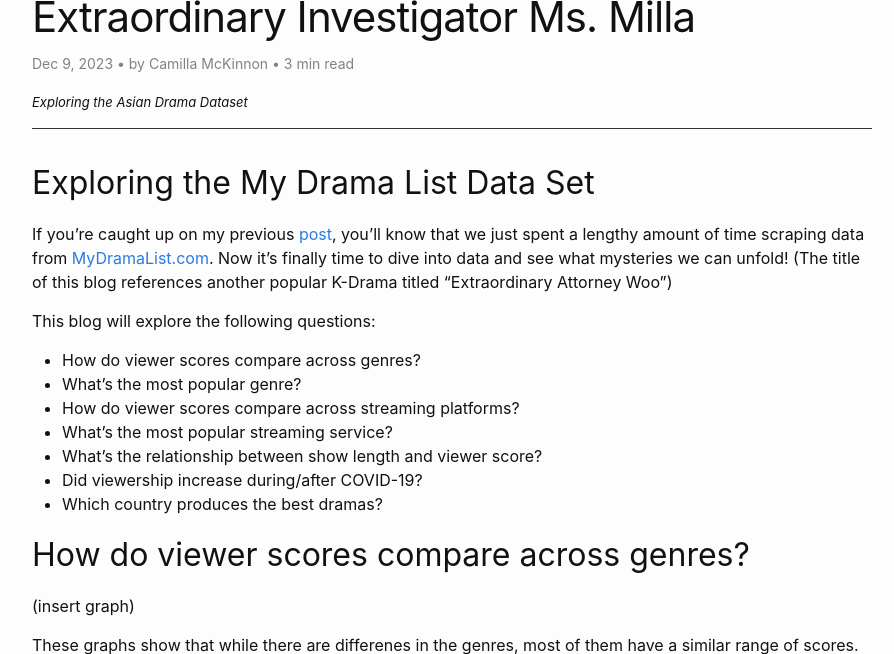
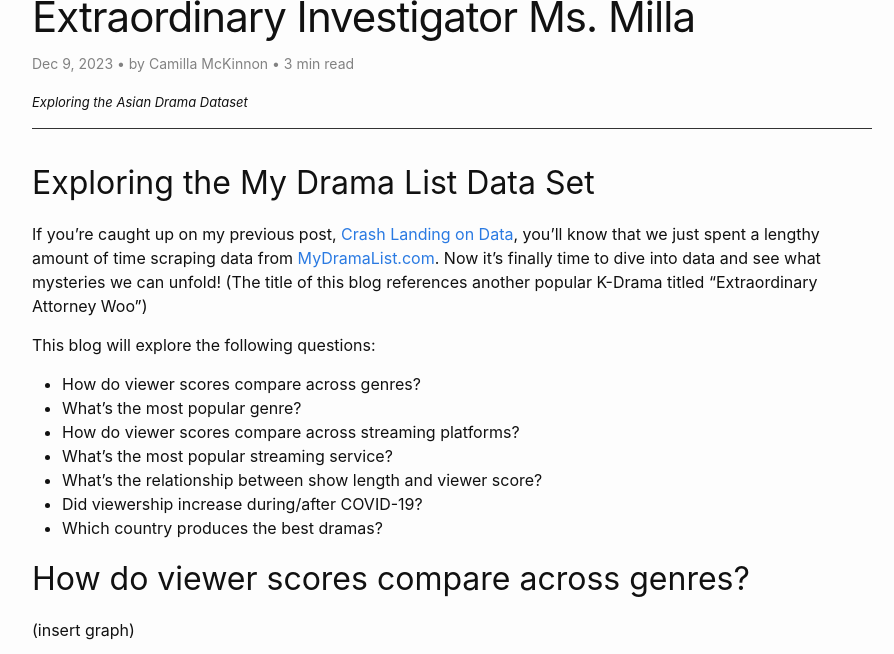
Before and after one commit to camilla47/camilla47.github.io, a Jekyll site: the page built from _posts/2023-12-09-eda.md, in a window 1280 px wide and 900 px high, cut to the strip 246-900 px from the top of the window. Shown: the whole strip, without its empty margins (188-1082 px from the left). Built offline with Jekyll 4.4.1, drawn with Linux system fonts in a browser that asks for light colours; comment, search, counter and statistics services are not loaded.

Commit message:
editing post reference

```diff
--- a/_posts/2023-12-09-eda.md
+++ b/_posts/2023-12-09-eda.md
@@ -8,7 +8,7 @@ image: "/assets/images/eda_photo.jpg"
 
 ## Exploring the My Drama List Data Set
 
-If you're caught up on my previous <a href="https://camilla47.github.io/2023/12/09/data-collect.html" target="_blank">post</a>, you'll know that we just spent a lengthy amount of time scraping data from <a href="https://mydramalist.com/" target="_blank">MyDramaList.com</a>. Now it's finally time to dive into data and see what mysteries we can unfold! (The title of this blog references another popular K-Drama titled "Extraordinary Attorney Woo")
+If you're caught up on my previous post, <a href="https://camilla47.github.io/2023/12/09/data-collect.html" target="_blank">Crash Landing on Data</a>, you'll know that we just spent a lengthy amount of time scraping data from <a href="https://mydramalist.com/" target="_blank">MyDramaList.com</a>. Now it's finally time to dive into data and see what mysteries we can unfold! (The title of this blog references another popular K-Drama titled "Extraordinary Attorney Woo")
 
 This blog will explore the following questions:
 * How do viewer scores compare across genres?
```
